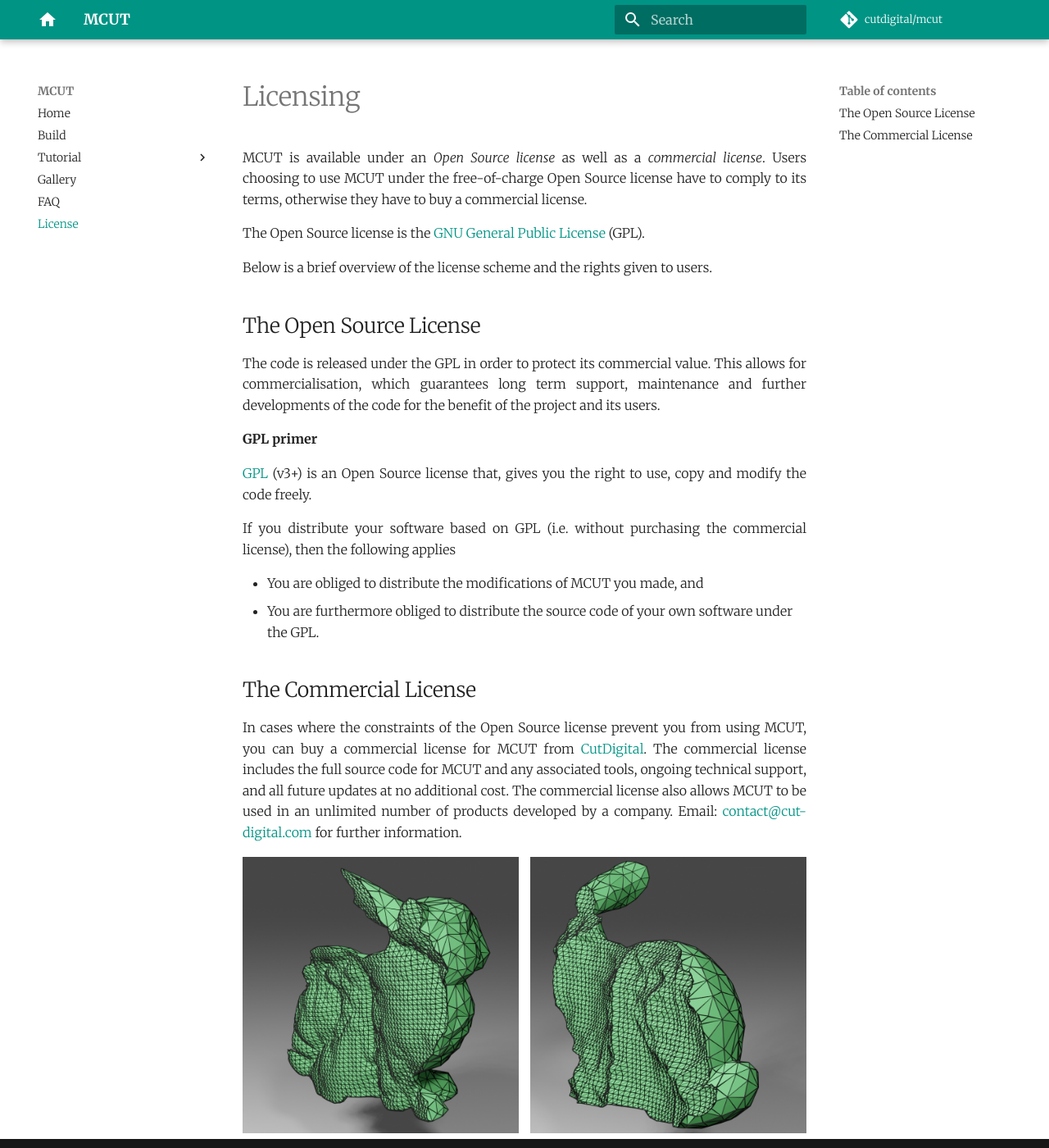
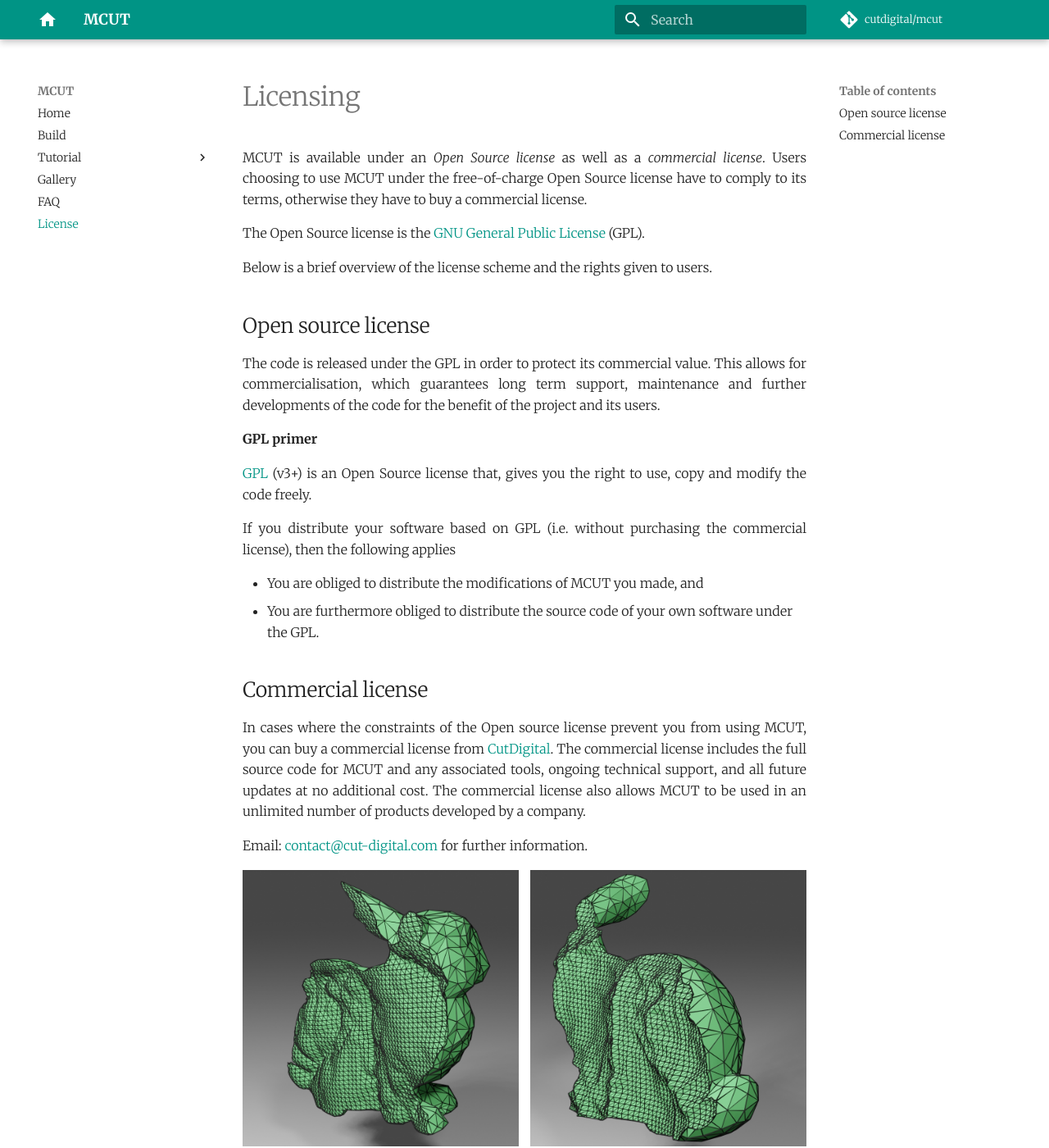
Before and after one commit to cutdigital/mcut.site, an MkDocs documentation site: the page built from docs/license.md, in a window 1280 px wide and 1400 px high. Shown: the whole window at 82% size. Built offline with MkDocs 1.6.1 and Material for MkDocs 9.7.7, drawn with Linux system fonts in a browser that asks for light colours; comment, search, counter and statistics services are not loaded.

```diff
--- a/docs/license.md
+++ b/docs/license.md
@@ -7,7 +7,7 @@ The Open Source license is the [GNU General Public License](https://www.gnu.org/
 
 Below is a brief overview of the license scheme and the rights given to users.
 
-## The Open Source License
+## Open source license
 
 The code is released under the GPL in order to protect its commercial value. This allows for commercialisation, which guarantees long term support, maintenance and further developments of the code for the benefit of the project and its users.
 
@@ -20,9 +20,11 @@ If you distribute your software based on GPL (i.e. without purchasing the commer
 * You are obliged to distribute the modifications of MCUT you made, and
 * You are furthermore obliged to distribute the source code of your own software under the GPL.
 
-## The Commercial License
+## Commercial license
 
-In cases where the constraints of the Open Source license prevent you from using MCUT, you can buy a commercial license for MCUT from [CutDigital](https://cut-digital.com). The commercial license includes the full source code for MCUT and any associated tools, ongoing technical support, and all future updates at no additional cost. The commercial license also allows MCUT to be used in an unlimited number of products developed by a company. Email: [contact@cut-digital.com](contact@cut-digital.com) for further information.
+In cases where the constraints of the Open source license prevent you from using MCUT, you can buy a commercial license from [CutDigital](https://cut-digital.com). The commercial license includes the full source code for MCUT and any associated tools, ongoing technical support, and all future updates at no additional cost. The commercial license also allows MCUT to be used in an unlimited number of products developed by a company.
+
+Email: [contact@cut-digital.com](contact@cut-digital.com) for further information.
 
 <div class="container">
     <div style="float:left;width:49%">
--- a/mkdocs.yml
+++ b/mkdocs.yml
@@ -78,7 +78,6 @@ nav:
   - Home: 'index.md'
   - Build: 'building.md'
   - Tutorial:
-    - 'DesignPrinciples' : 'tutorials/designPrincipals.md'
     - 'HelloWorld' : 'tutorials/helloWorld.md'
     - 'Debugging' : 'tutorials/debugging.md'
     - 'Meshes' : 'tutorials/meshes.md'
```
Also changed, not shown: docs/building.md (+1 -1 lines), docs/faq.md (+14 -14 lines), docs/index.md (+19 -5 lines).
